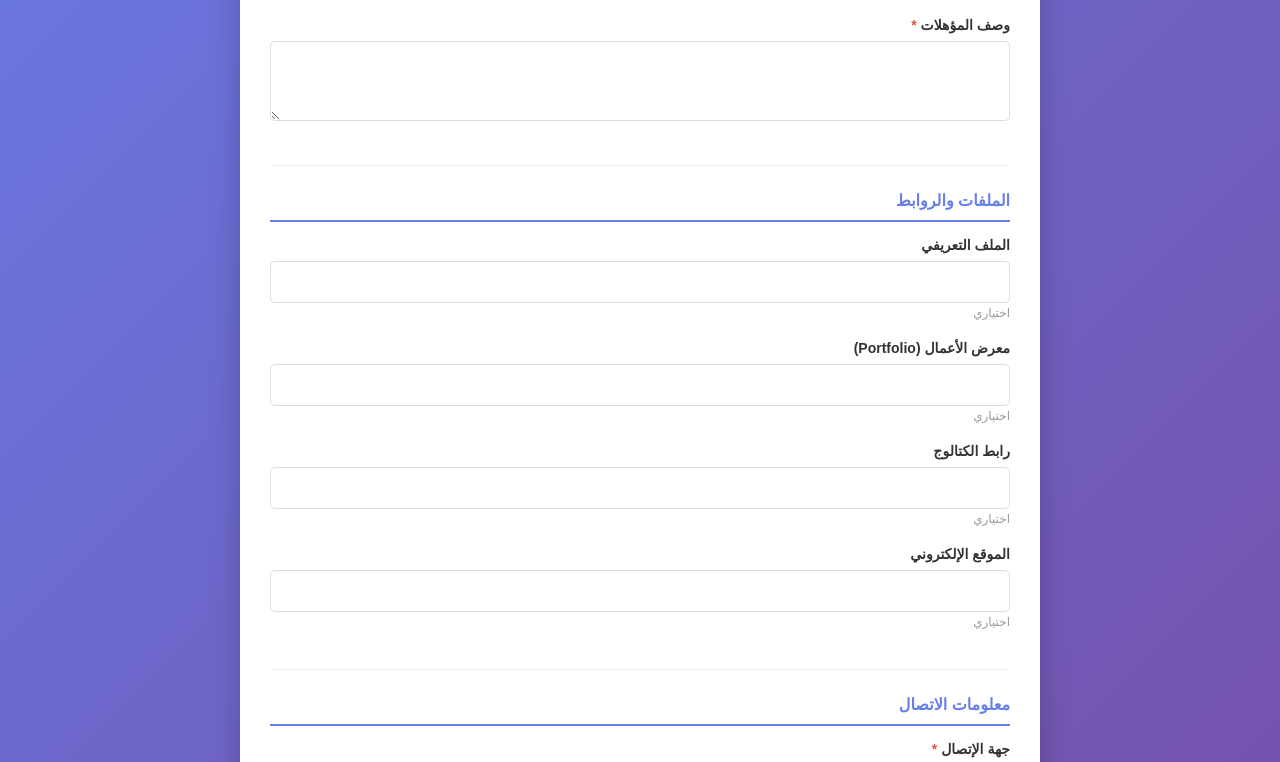
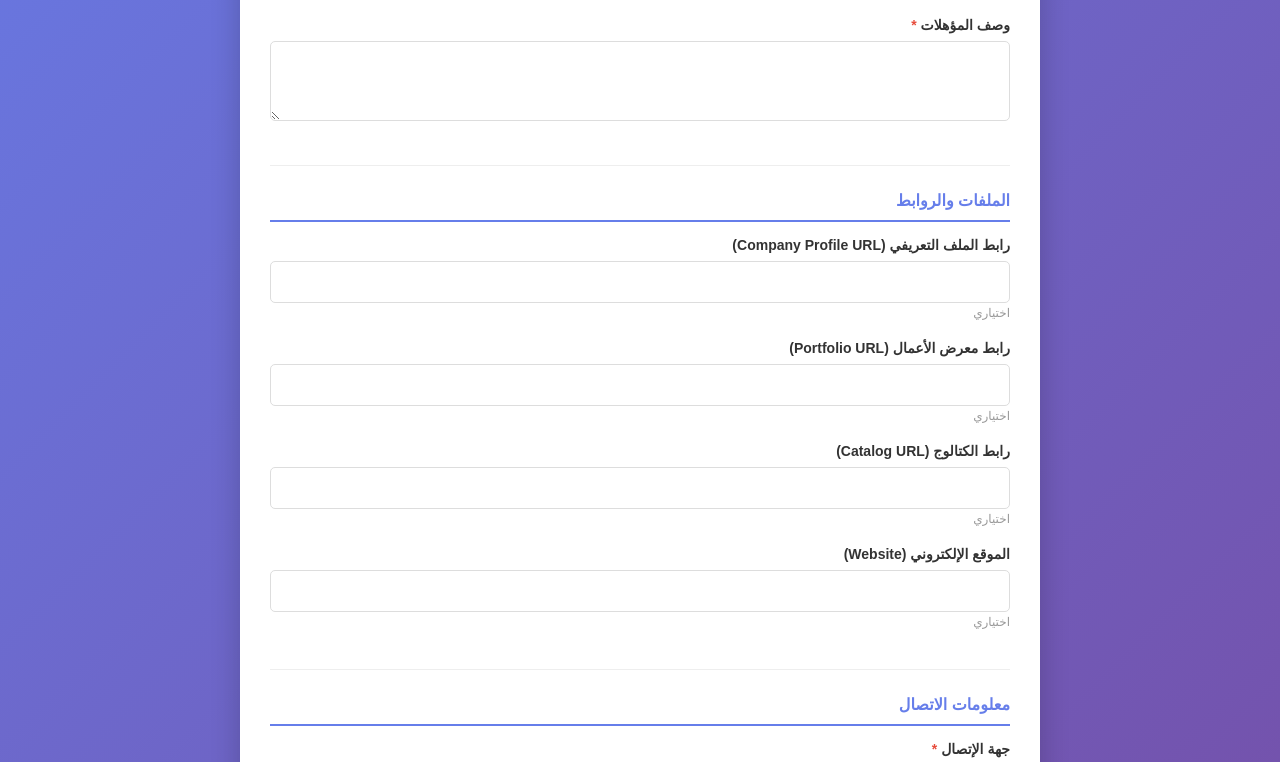
Before and after one commit to bicksa-source/vendor-reg, a plain HTML site: page index.html in a window 1280 px wide. Shown: the part 515-1277 px from the top of the page. Drawn offline with Linux system fonts and the light colour scheme.

Commit message:
Some label corrections

```diff
--- a/index.html
+++ b/index.html
@@ -202,7 +202,7 @@
         </div>
 
         <div class="form-content">
-            <div class="success-message" id="successMessage">تم تسجيل الموردين بنجاح! شكراً لك.</div>
+            <div class="success-message" id="successMessage">تم تسجيل المورد بنجاح! شكراً لك.</div>
             <div class="error-message" id="errorMessage">حدث خطأ في الإرسال. يرجى المحاولة مرة أخرى.</div>
             <div id="formWrapper">
             <form id="vendorForm">
@@ -228,22 +228,22 @@
                 <div class="form-section">
                     <div class="section-title">الملفات والروابط</div>
                     <div class="form-group">
-                        <label for="profileUrl">الملف التعريفي</label>
+                        <label for="profileUrl">رابط الملف التعريفي (Company Profile URL)</label>
                         <input type="url" id="profileUrl" name="profileUrl">
                         <div class="optional">اختياري</div>
                     </div>
                     <div class="form-group">
-                        <label for="portfolioUrl">معرض الأعمال (Portfolio)</label>
+                        <label for="portfolioUrl">رابط معرض الأعمال (Portfolio URL)</label>
                         <input type="url" id="portfolioUrl" name="portfolioUrl">
                         <div class="optional">اختياري</div>
                     </div>
                     <div class="form-group">
-                        <label for="catalogUrl">رابط الكتالوج</label>
+                        <label for="catalogUrl">رابط الكتالوج (Catalog URL)</label>
                         <input type="url" id="catalogUrl" name="catalogUrl">
                         <div class="optional">اختياري</div>
                     </div>
                     <div class="form-group">
-                        <label for="website">الموقع الإلكتروني</label>
+                        <label for="website">الموقع الإلكتروني (Website)</label>
                         <input type="url" id="website" name="website">
                         <div class="optional">اختياري</div>
                     </div>
```
